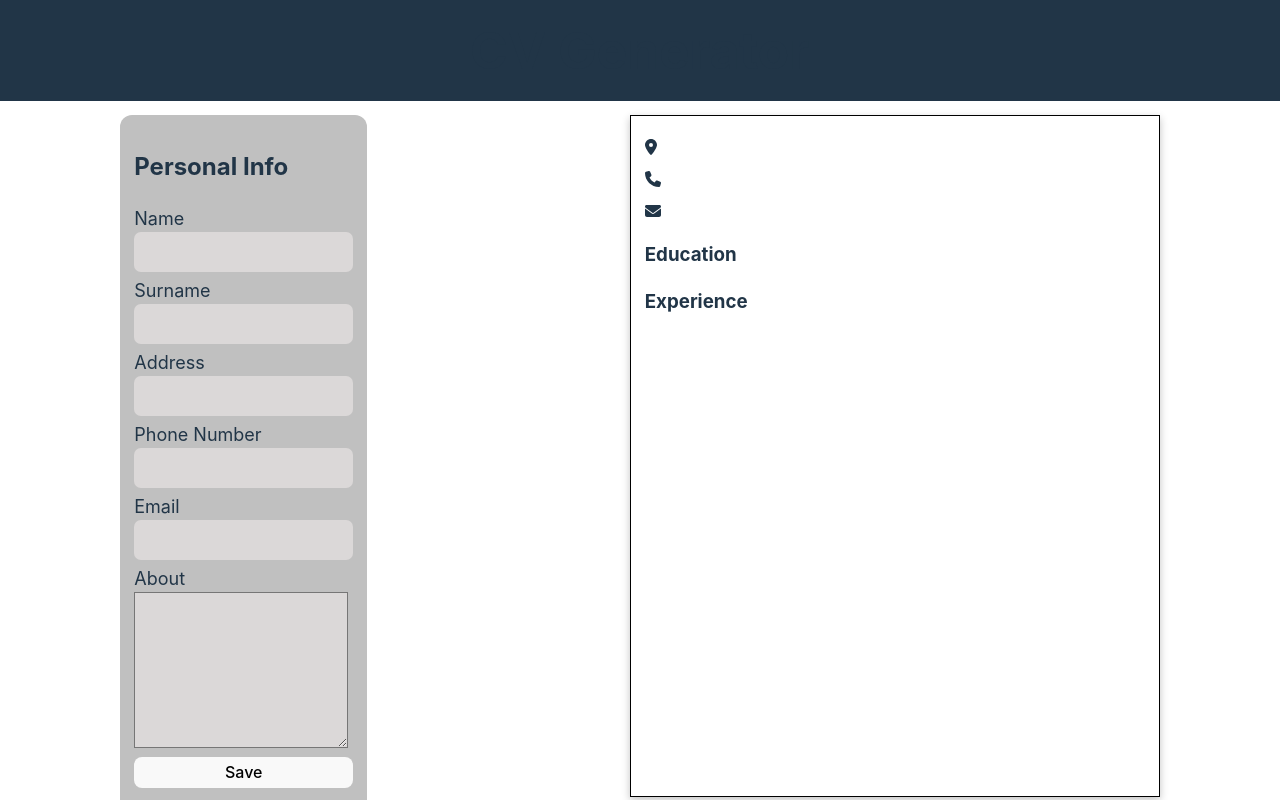
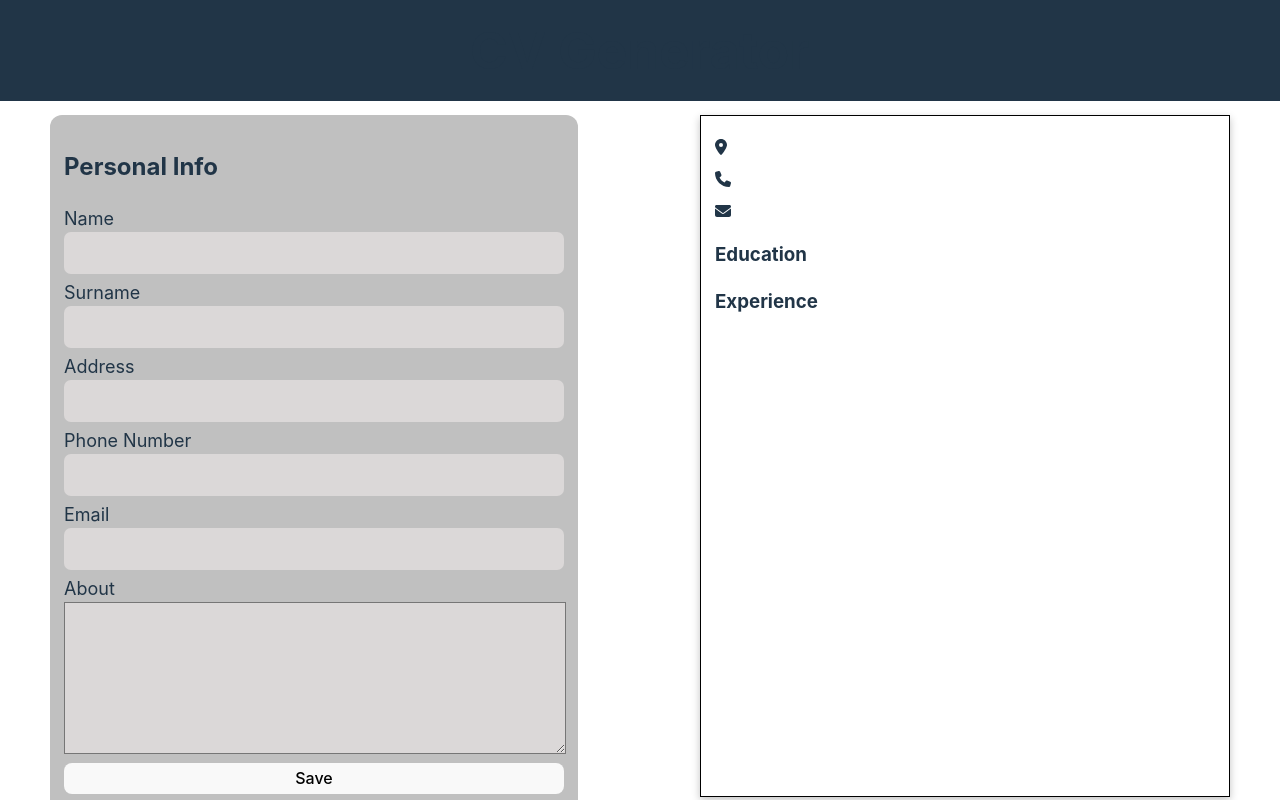
Before and after one commit to mbdeviant/resume-generator, a React (Vite) app: page / in a window 1280 px wide. Shown: the top 800 px of the page. Built offline with nearby package versions, Linux system fonts and the light colour scheme.

Commit message:
stylise form input elements

```diff
--- a/src/index.css
+++ b/src/index.css
@@ -63,6 +63,9 @@ label {
   gap: 50px;
 }
 .forms {
+  width: 100%;
+  max-width: 500px;
+  min-width: 200px;
   display: flex;
   flex-direction: column;
   align-items: center;
@@ -97,9 +100,7 @@ button {
   transition: border-color 0.25s;
   margin-top: 9px;
 }
-button:hover {
-  border-color: #c0c0c0;
-}
+
 button:focus,
 button:focus-visible {
   outline: 2px auto -webkit-focus-ring-color;
@@ -108,20 +109,21 @@ input {
   min-height: 40px;
   border-radius: 7px;
   border: none;
-  padding: 0 6px;
+  padding-left: 4px;
   margin-bottom: 5px;
-  min-width: 200px;
   display: block;
   font-size: 16px;
   color: black;
   background-color: #dbd8d8;
 }
-input:active {
-  border: 2px solid var(--darkBlue);
+input:focus {
+  outline: 1px solid gray;
 }
 
 textarea {
-  width: 208px;
+  width: 100%;
+  padding: 0;
+  outline: none;
   min-height: 150px;
   font-size: 16px;
   resize: vertical;
@@ -134,7 +136,11 @@ textarea {
 .educationForm {
   display: flex;
   flex-direction: column;
-  max-width: 250px;
+}
+.personalInfo,
+.education,
+.experience {
+  width: 100%;
 }
 .btnContainer {
   display: flex;
```
